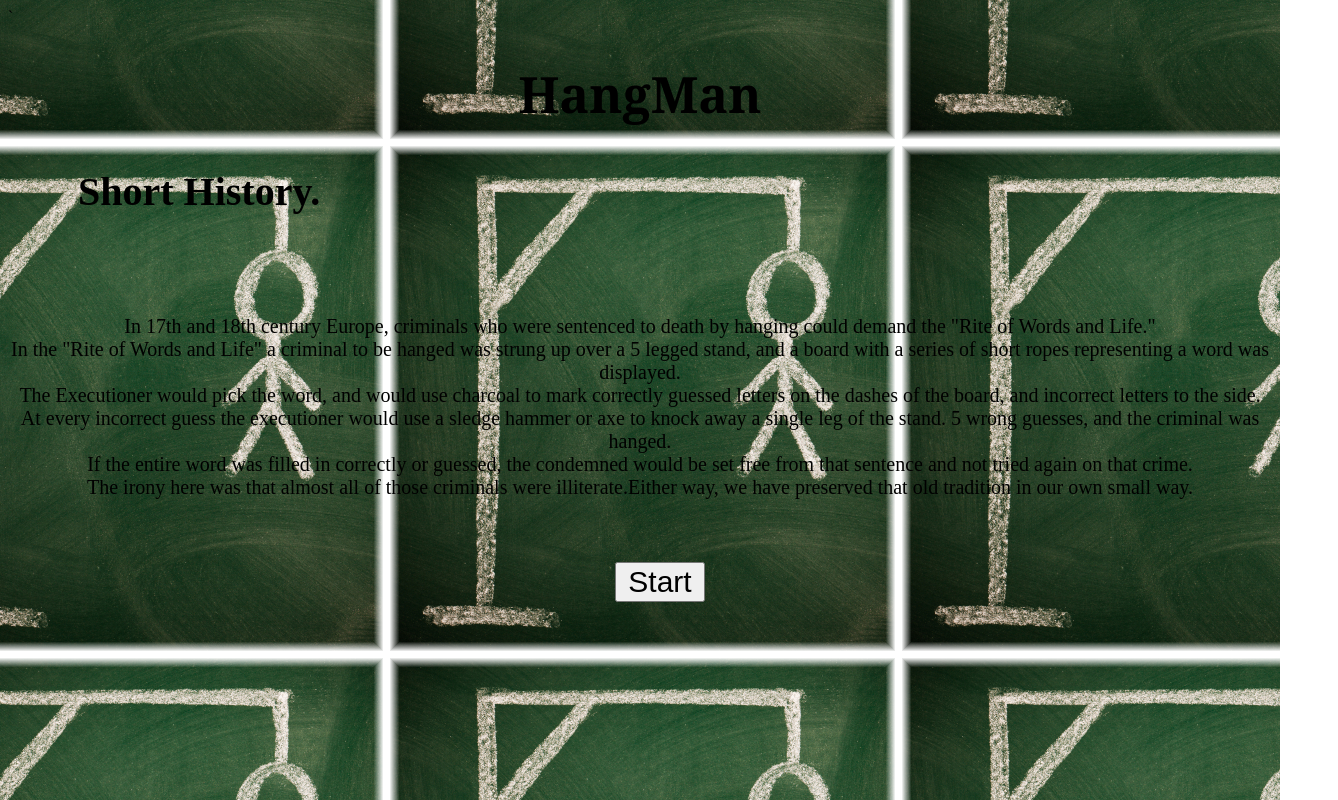
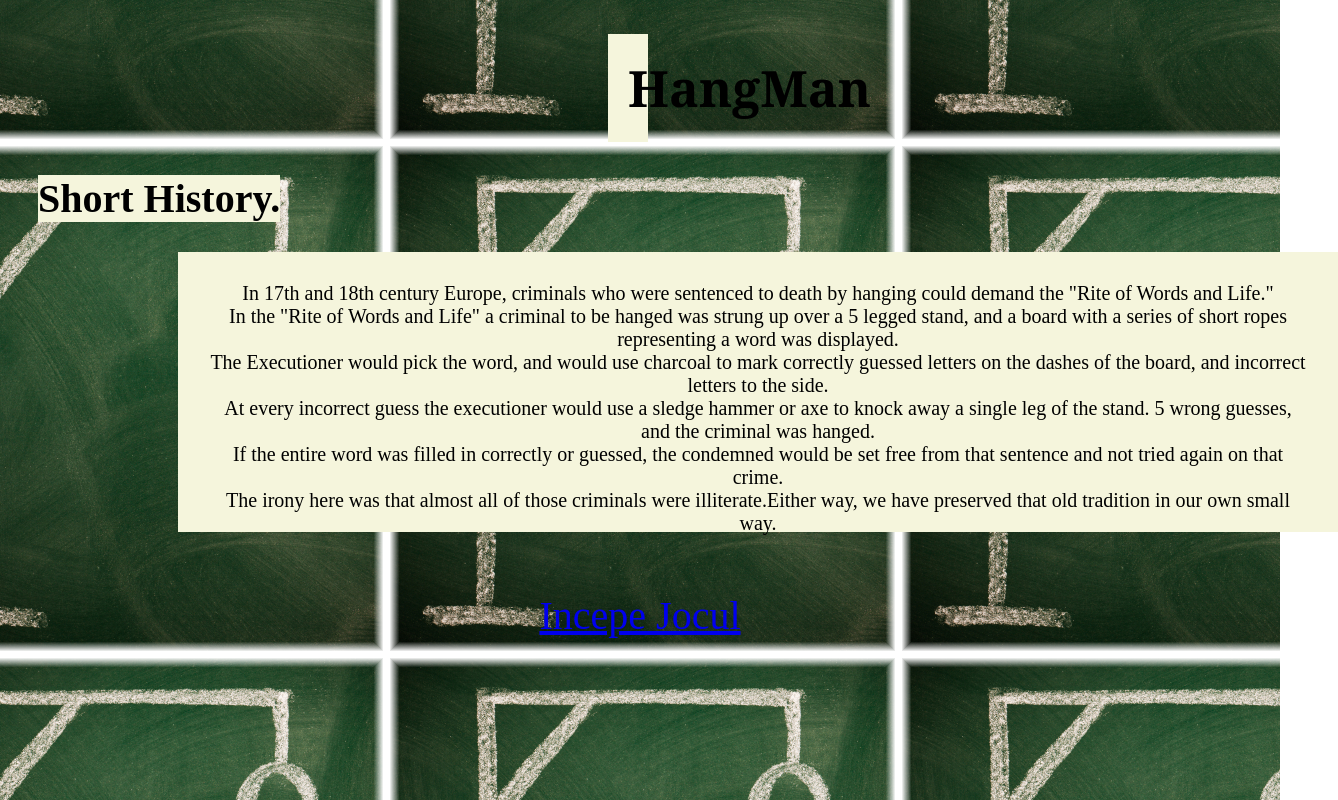
Before and after one commit to imation199/Hangman, a plain HTML site: page index.html in a window 1280 px wide. Shown: the whole page, 1338 px wide, since content can reach past the window. Drawn offline with nearby package versions, Linux system fonts and the light colour scheme.

Commit message:
Second File done

```diff
--- a/brain.js
+++ b/brain.js
@@ -1,3 +1,3 @@
 function start() {
-    alert("A inceput jocu");
+   open(index2.html)
 }
--- /dev/null
+++ b/game.html
@@ -0,0 +1,21 @@
+<!DOCTYPE html>
+<html>
+
+<head>
+    <title>HangMan-George</title>
+    <script src="https://code.jquery.com/jquery-3.5.0.min.js"></script>`
+    <link rel="stylesheet" type="text/css" href="style.css">
+    <script src="brain.js"></script>
+</head>
+
+<body>
+    <div class="game">
+        <h1>HangMan</h1>
+        <p class="luck">Game have started. Good Luck!</p>
+        <label class="insert" for="words">Type here</label>
+        <input class="insert" type="text" id="words" name="words" >
+        <button class="button" type="button">Insert</button>
+
+</body>
+
+</html>
--- a/index.html
+++ b/index.html
@@ -3,7 +3,8 @@
 
 <head>
     <title>HangMan-George</title>
-    <script src="https://code.jquery.com/jquery-3.5.0.min.js"></script>`
+    <script src="https://code.jquery.com/jquery-3.5.0.min.js"></script>
+
     <link rel="stylesheet" type="text/css" href="style.css">
     <script src="brain.js"></script>
 </head>
@@ -13,7 +14,7 @@
     <div class="content">
         <h1>HangMan</h1>
         <h3>Short History.</h3>
-        <p>In 17th and 18th century Europe, criminals who were sentenced to death by hanging could demand the "Rite of Words and Life."<br>
+        <p class="center">In 17th and 18th century Europe, criminals who were sentenced to death by hanging could demand the "Rite of Words and Life."<br>
             In the "Rite of Words and Life" a criminal to be hanged was strung up over a 5 legged stand, and a board with a series of short ropes representing a word was displayed. <br>
             The Executioner would pick the word, and would use charcoal to mark correctly guessed letters on the dashes of the board, and incorrect letters to the side. <br>
             At every incorrect guess the executioner would use a sledge hammer or axe to knock away a single leg of the stand. 5 wrong guesses, and the criminal was hanged. <br>
@@ -21,7 +22,7 @@
             The irony here was that almost all of those criminals were illiterate.Either way, we have preserved that old tradition in our own small way.</p>
 
         <ul>
-            <button onclick="start()">Start</button>
+            <a href="game.html">Incepe Jocul</a>
         </ul>
     </div>
 </body>
--- a/style.css
+++ b/style.css
@@ -9,30 +9,58 @@
  h1{
      font-size: 50px;
      font-family: Georgia;
-     text-align: center;
+
+     padding: 20px;
+     background-color: beige;
+     margin-left: 600px;
+     margin-right: 640px;
      }
 h3{
     text-align: left;
     font-size: 40px;
-    margin-left: 70px;
+    margin: 30px;
+    background-color: beige;
+    width: fit-content;
 
 
 }
-p{
+.center {
     text-align: center;
     font-size: 20px;
-    width: auto;
-    height: 200px;
-    margin-top: 100px;
+    width: 1100px;
+    height: 220px;
+    background-color: beige;
+    padding: 30px;
+    margin-left: 170px;
 }
 ul{
     text-align: center;
-    font-weight: 400;
+    font-weight: 400px;
     font-size: 40px ;
+    padding: 20px;
  }
- button{
-    font-size: 30px;
-    width: 90px;
-    height: 40px;
-    margin-top: 1px;
-}
+
+
+.game{
+    font-weight: 5px;
+
+
+  }
+  .luck{
+      text-align: center;
+      background-color: beige;
+      font-size: 40px;
+      height: 100px;
+      width: 400px;
+      margin-left: 550px;
+
+  }
+
+  .insert{
+      text-align: left;
+      text-transform: uppercase;
+      background-color: beige;
+      width: 200px;
+      height: 20px;
+      margin-top: 300px;
+  }
```
